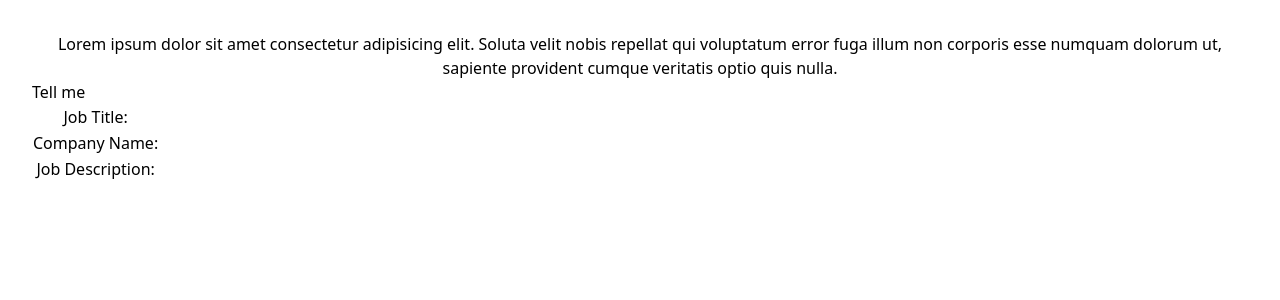
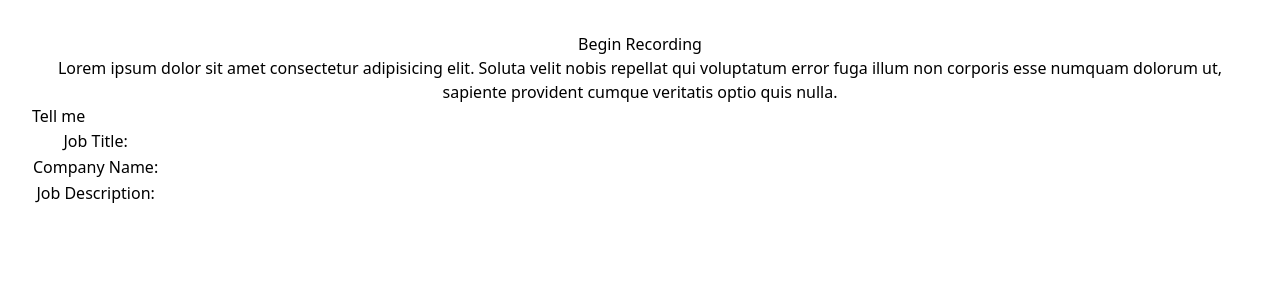
Before and after one commit to Mark-Quirante/Interview.io, a React (Vite) app: page / in a window 1280 px wide. Shown: the top 300 px of the page. Built offline with nearby package versions, Linux system fonts and the light colour scheme; no server answers.

Commit message:
enable recording audio to mp3

```diff
--- a/eslint.config.js
+++ b/eslint.config.js
@@ -33,6 +33,7 @@ export default [
         'warn',
         { allowConstantExport: true },
       ],
+      'react/prop-types': ['off'],
     },
   },
 ]
--- a/src/App.jsx
+++ b/src/App.jsx
@@ -1,6 +1,8 @@
 import { useState, useEffect } from "react";
 import "./App.css";
 import OpenAI from "openai";
+import MicRecorderProvider from "./provider/MicRecorderProvider";
+import SpeechToText from "./components/SpeechToText";
 function App() {
 	const [haiku, setHaiku] = useState("");
 
@@ -41,6 +43,8 @@ function App() {
 
 	return (
 		<>
+			<MicRecorderProvider>
+				<SpeechToText />
 				<div>
 					<p>
 						Lorem ipsum dolor sit amet consectetur adipisicing elit. Soluta velit
@@ -74,6 +78,7 @@ function App() {
 						</tr>
 					</table>
 				</div>
+			</MicRecorderProvider>
 		</>
 	);
 }
--- /dev/null
+++ b/src/components/SpeechToText.jsx
@@ -0,0 +1,18 @@
+import { useContext } from "react";
+import { MicRecorderContext } from "../provider/MicRecorderProvider";
+
+function SpeechToText() {
+  const { isRecording, beginRecording, stopRecording } = useContext(MicRecorderContext);
+
+  return (
+    <div>
+      {!isRecording ?
+        <button onClick={beginRecording}>Begin Recording</button> :
+        <button onClick={stopRecording}>Stop Recording</button>
+      }
+      {/* {mediaURL && <audio controls src={mediaURL}></audio>} */}
+    </div>
+  );
+}
+
+export default SpeechToText;
--- /dev/null
+++ b/src/provider/MicRecorderProvider.jsx
@@ -0,0 +1,85 @@
+import { createContext, useState, useEffect } from "react";
+
+export const MicRecorderContext = createContext({
+  hasMicAccess: false,
+  isRecording: false,
+  mediaURL: null,
+  recordedBlob: null,
+  beginRecording: () => {},
+  stopRecording: () => {},
+  clearObjects: () => {},
+});
+
+function MicRecorderProvider({ children }) {
+  const [hasMicAccess, setHasMicAccess] = useState(false);
+  const [isRecording, setIsRecording] = useState(false);
+  const [mediaRecorder, setMediaRecorder] = useState(null);
+  const [mediaChunks, setMediaChunks] = useState([]);
+  const [recordedBlob, setRecordedBlob] = useState(null);
+  const [mediaURL, setMediaURL] = useState(null);
+
+  useEffect(() => {
+    if (mediaChunks.length && !isRecording) {
+      const blob = new Blob(mediaChunks, { type: "audio/mp3" });
+      setRecordedBlob(blob);
+      setMediaURL(window.URL.createObjectURL(blob));
+    }
+  }, [mediaChunks, isRecording]);
+
+  const setupMediaRecorder = (stream) => {
+    const mediaRecorder = new MediaRecorder(stream);
+    mediaRecorder.ondataavailable = (e) => {
+      setMediaChunks([...mediaChunks, e.data]);
+    };
+
+    mediaRecorder.onstop = () => {
+      setIsRecording(false);
+      stream.getAudioTracks().forEach((track) => track.stop());
+    }
+    return mediaRecorder;
+  }
+
+  const beginRecording = () => {
+    navigator.mediaDevices
+      .getUserMedia({ audio: true })
+      .then((stream) => {
+        setHasMicAccess(true);
+        setIsRecording(true);
+        clearObjects();
+
+        const mediaRecorder = setupMediaRecorder(stream);
+        mediaRecorder.start();
+        setMediaRecorder(mediaRecorder);
+      })
+      .catch(() => setHasMicAccess(false));
+  };
+
+  const stopRecording = () => {
+    mediaRecorder.stop();
+  };
+
+  const clearObjects = () => {
+    setMediaRecorder(null);
+    setMediaChunks([]);
+    setRecordedBlob(null);
+    setMediaURL(null);
+  }
+
+  return (
+    <MicRecorderContext.Provider
+      value={{
+        hasMicAccess,
+        isRecording,
+        mediaURL,
+        recordedBlob,
+        beginRecording,
+        stopRecording,
+        clearObjects,
+      }}
+    >
+      {children}
+    </MicRecorderContext.Provider>
+  );
+}
+
+export default MicRecorderProvider;
```
Lines whose indentation alone changed are shown as unchanged.
